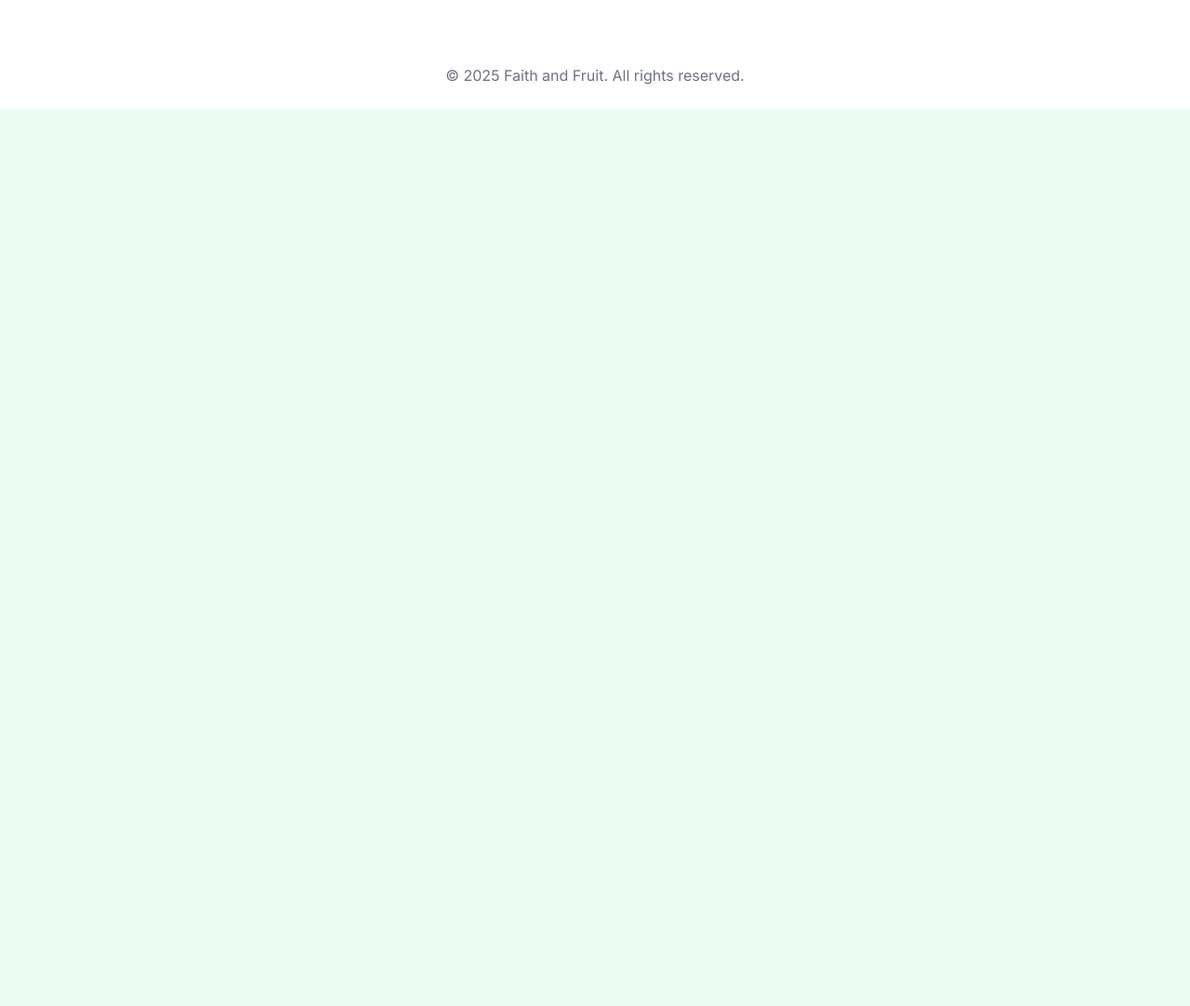
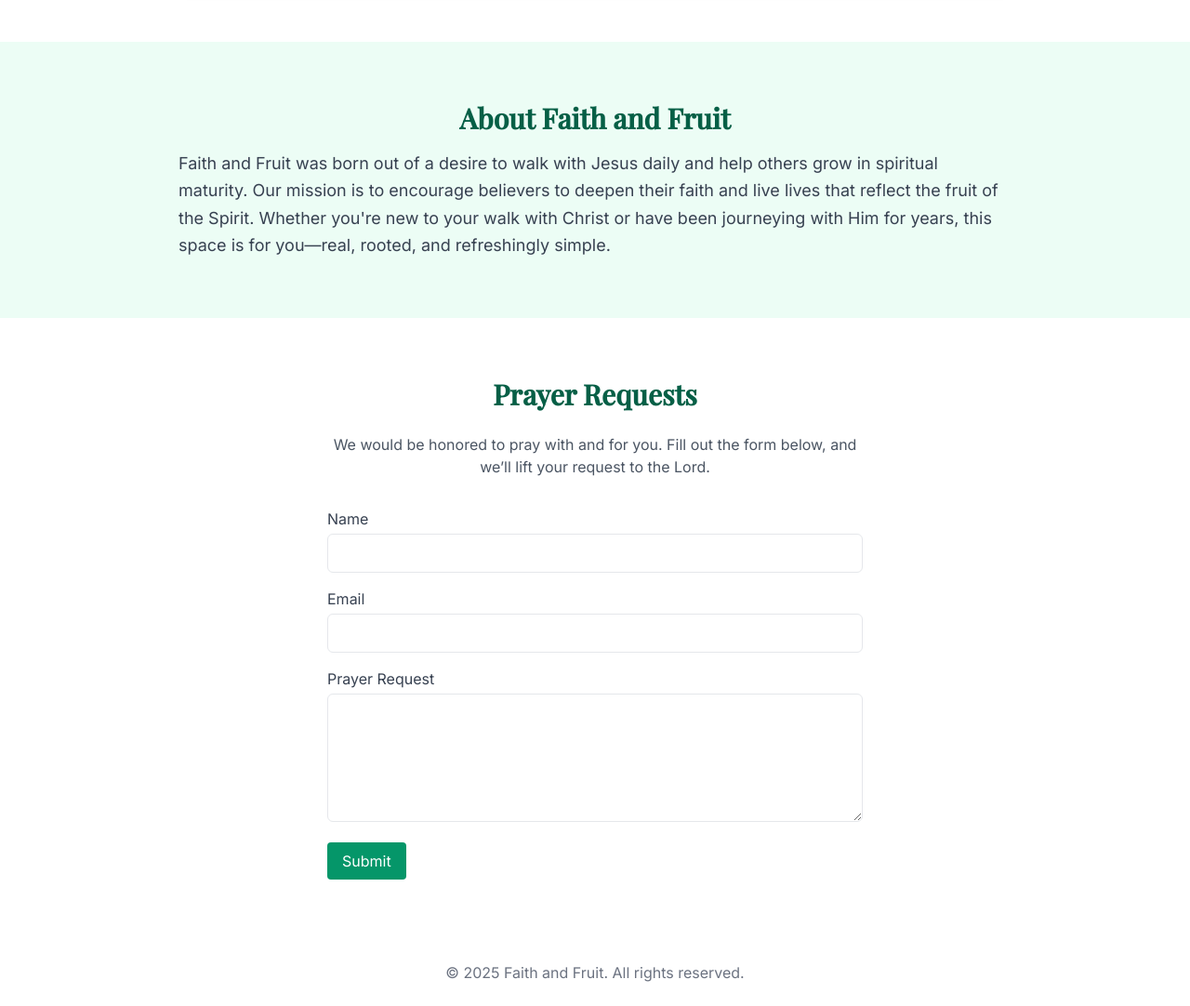
Before and after one commit to MikeyLopo/faith-and-fruit, a plain HTML site: page index.html in a window 1280 px wide. Shown: the part 535-1617 px from the top of the page at 93% size. Before the commit the page ends 800 px from the top, so only its background shows below. Drawn offline with nearby package versions, Linux system fonts and the light colour scheme.

Commit message:
Update index.html

```diff
--- a/index.html
+++ b/index.html
@@ -24,8 +24,8 @@
     <div class="space-x-4">
       <a href="#" class="text-gray-600 hover:text-emerald-700">Home</a>
       <a href="#" class="text-gray-600 hover:text-emerald-700">Blog</a>
-      <a href="#" class="text-gray-600 hover:text-emerald-700">About</a>
-      <a href="#" class="text-gray-600 hover:text-emerald-700">Contact</a>
+      <a href="#about" class="text-gray-600 hover:text-emerald-700">About</a>
+      <a href="#prayer" class="text-gray-600 hover:text-emerald-700">Prayer Request</a>
     </div>
   </nav>
 
@@ -47,6 +47,40 @@
     </div>
   </section>
 
+  <!-- About Section -->
+  <section id="about" class="px-4 py-16 bg-emerald-50">
+    <div class="max-w-4xl mx-auto">
+      <h3 class="text-3xl text-emerald-800 font-semibold mb-4 text-center">About Faith and Fruit</h3>
+      <p class="text-gray-700 text-lg leading-relaxed">
+        Faith and Fruit was born out of a desire to walk with Jesus daily and help others grow in spiritual maturity. Our mission is to encourage believers to deepen their faith and live lives that reflect the fruit of the Spirit. Whether you're new to your walk with Christ or have been journeying with Him for years, this space is for you—real, rooted, and refreshingly simple.
+      </p>
+    </div>
+  </section>
+
+  <!-- Prayer Request Form -->
+  <section id="prayer" class="px-4 py-16 bg-white">
+    <div class="max-w-xl mx-auto">
+      <h3 class="text-3xl text-emerald-800 font-semibold mb-6 text-center">Prayer Requests</h3>
+      <p class="text-gray-600 text-center mb-8">We would be honored to pray with and for you. Fill out the form below, and we’ll lift your request to the Lord.</p>
+      <form name="prayer" method="POST" data-netlify="true" class="space-y-4">
+        <input type="hidden" name="form-name" value="prayer" />
+        <div>
+          <label class="block text-gray-700">Name</label>
+          <input type="text" name="name" required class="w-full mt-1 p-2 border rounded-md" />
+        </div>
+        <div>
+          <label class="block text-gray-700">Email</label>
+          <input type="email" name="email" required class="w-full mt-1 p-2 border rounded-md" />
+        </div>
+        <div>
+          <label class="block text-gray-700">Prayer Request</label>
+          <textarea name="message" rows="5" required class="w-full mt-1 p-2 border rounded-md"></textarea>
+        </div>
+        <button type="submit" class="bg-emerald-600 text-white px-4 py-2 rounded hover:bg-emerald-700">Submit</button>
+      </form>
+    </div>
+  </section>
+
   <!-- Footer -->
   <footer class="bg-white text-center py-6 text-gray-500">
     © 2025 Faith and Fruit. All rights reserved.
```
